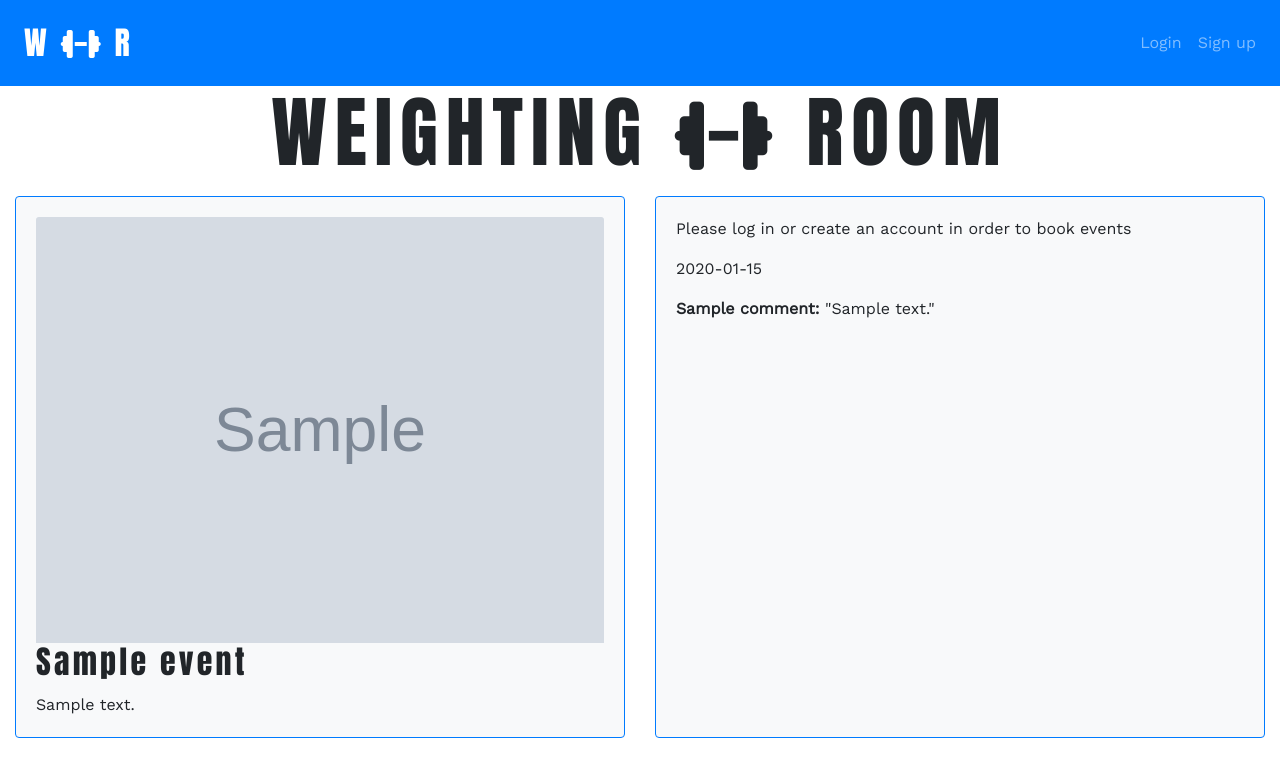
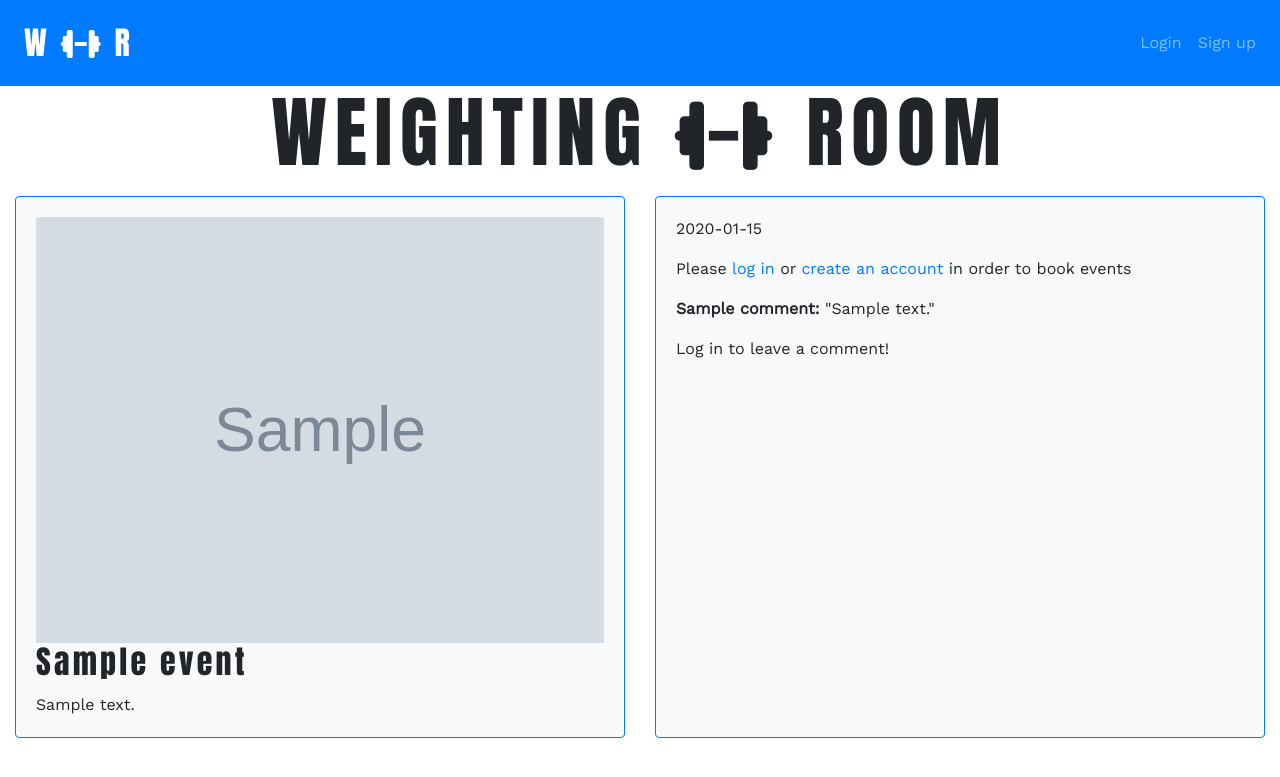
Before and after one commit to Dante-Cadiz/WeightingRoom2, a Django app: template templates/event.html in a window 1280 px wide. Shown: the top 777 px of the page. Run offline with Django 3.2, Linux system fonts and the light colour scheme; the template is opened without the code that fills it: most values are stand-ins (such as "Sample title", 1, 10 or a date in 2020); grey boxes marked "Sample" are stand-in pictures; some libraries are stand-ins or nearby versions.

Commit message:
Add templating logic in event.html to handle displaying and submitting comments

```diff
--- a/eventbooker/views.py
+++ b/eventbooker/views.py
@@ -70,6 +70,7 @@ class EventView(UpcomingEventMixin, View):
                     "comment_form": comment_form,
                 },)
 
+#class EditComment/DeleteComment()
 
 
 class MakeBooking(UpcomingEventMixin, View):
--- a/templates/event.html
+++ b/templates/event.html
@@ -42,10 +42,10 @@
                      {% endfor %}
                      {% endif %}
                      {% else %}
-                     <p>Please log in or create an account in order to book events</p>
                      {% for timeslot in timeslots %}
-                     {{timeslot}}
+                     <p>{{timeslot}}</p>
                      {% endfor %}
+                     <p>Please <a href="{% url 'account_login' %}">log in</a> or <a href="{% url 'account_signup' %}">create an account</a> in order to book events</p>
                      {% endif %}
                      <div class="border-primary-rounded-pill mt-3">
                      {% for comment in comments %}
@@ -60,10 +60,12 @@
                      {% if user.is_authenticated %}
                      <h5 class="mt-3">Leave a comment:</h5>
                      <form method="post">
-                        {{ comment_form.as_p }}
+                        {{ comment_form }}
                         {% csrf_token %}
                         <button type="submit" class="btn btn-primary">Submit</button>
                      </form>
+                     {% else %}
+                     <p class="mt-3">Log in to leave a comment!</p>
                      {% endif %}
 
                   </div>
```
